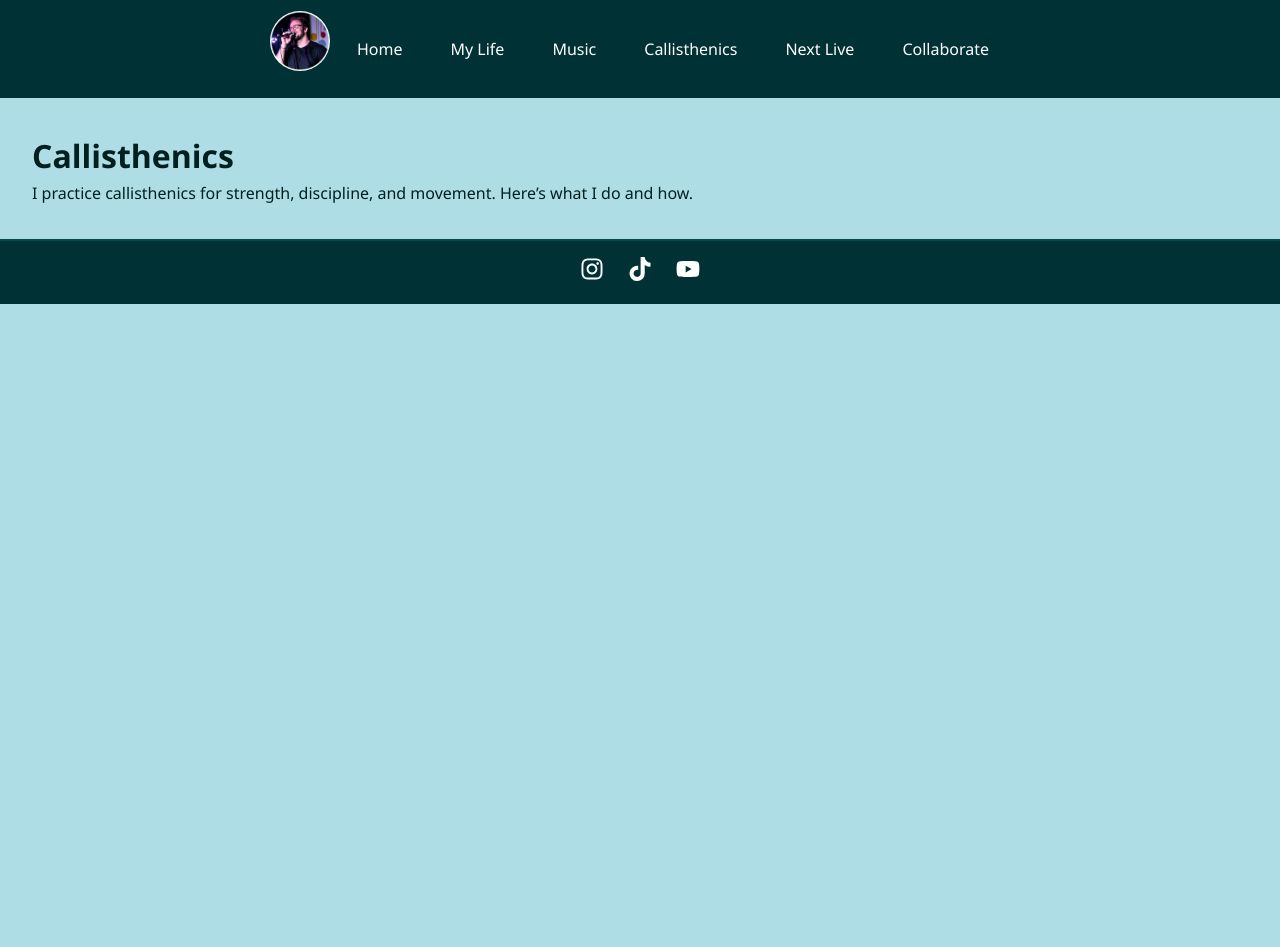
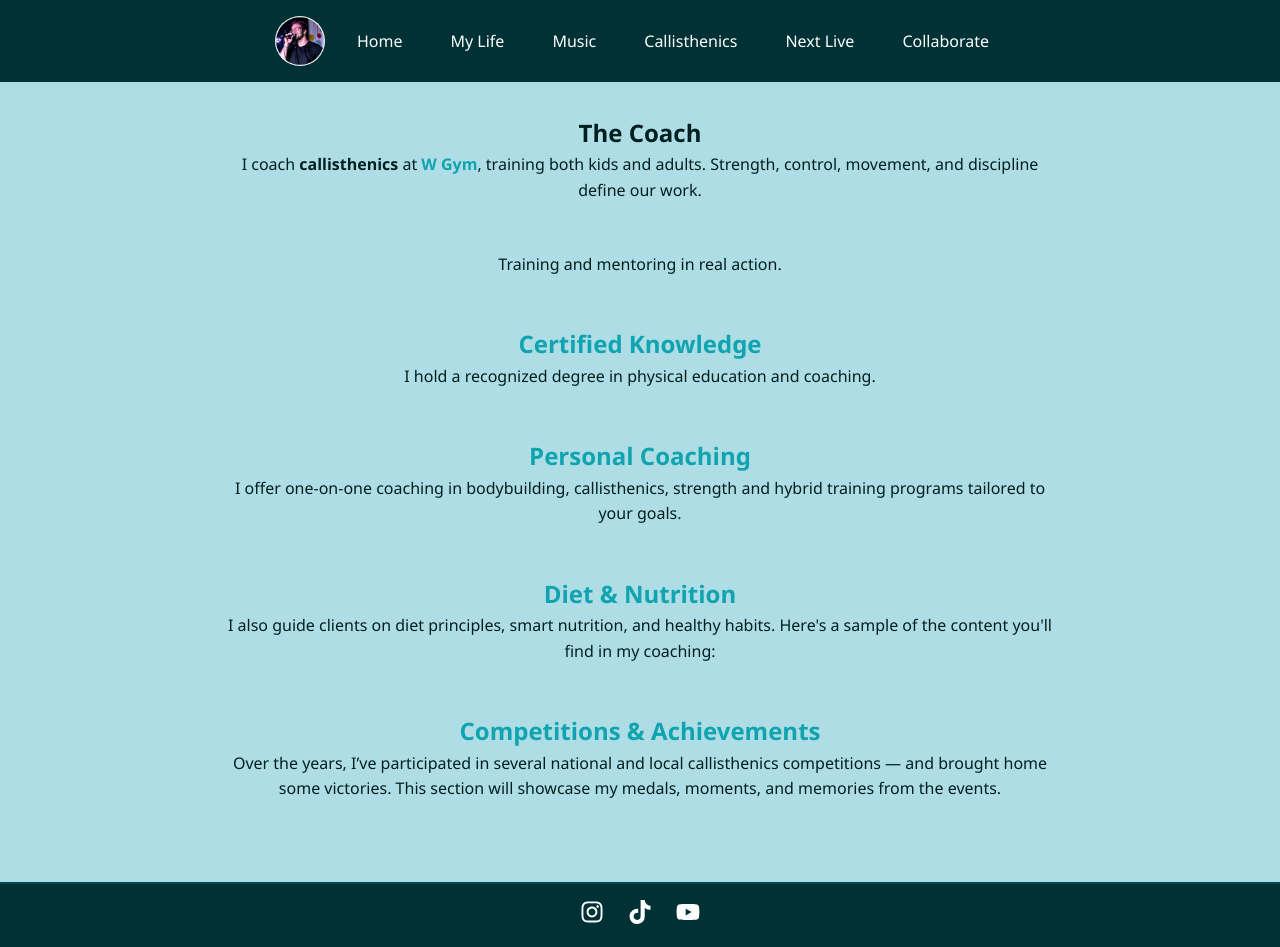
Before and after one commit to AngelosKl/GiannisDreams, a React (Vite) app: page /callisthenics in a window 1280 px wide. Before the commit the page ends 800 px from the top, so only its background shows below. Built offline with nearby package versions, Linux system fonts and the light colour scheme.

Commit message:
added info and some functionality

```diff
--- a/src/components/Navbar.jsx
+++ b/src/components/Navbar.jsx
@@ -1,22 +1,28 @@
 import { useNavigate } from 'react-router-dom'
+import { useState } from 'react';
 import myPhoto from '../assets/00.PNG';
 
 function Navbar() {
-    const navigate = useNavigate()
+    const navigate = useNavigate();
+    const [isLightboxOpen, setIsLightboxOpen] = useState(false);
+
+    const openLightbox = () => setIsLightboxOpen(true);
+    const closeLightbox = () => setIsLightboxOpen(false);
 
     return (
-        <nav style={{ display: 'flex', gap: '1rem', padding: '1rem' }}>
+        <>
+            <nav style={{ display: 'flex', gap: '1rem', padding: '1rem', alignItems: 'center', backgroundColor: 'var(--color-deep)' }}>
                 <img
                     src={myPhoto}
                     alt="Me"
+                    onClick={openLightbox}
                     style={{
                         width: '50px',
                         height: '50px',
                         objectFit: 'cover',
                         objectPosition: 'center',
                         borderRadius: '50%',
-                    marginBottom: '1rem',
-                    transform: 'scale(1.2)' // zooms in ~10%, about 0.5cm visually
+                        cursor: 'pointer'
                     }}
                 />
                 <button onClick={() => navigate('/')}>Home</button>
@@ -26,7 +32,40 @@ function Navbar() {
                 <button onClick={() => navigate('/nextlive')}>Next Live</button>
                 <button onClick={() => navigate('/collaborate')}>Collaborate</button>
             </nav>
-    )
+
+            {isLightboxOpen && (
+                <div
+                    onClick={closeLightbox}
+                    style={{
+                        position: 'fixed',
+                        top: 0,
+                        left: 0,
+                        width: '100vw',
+                        height: '100vh',
+                        backgroundColor: 'rgba(0, 0, 0, 0.6)',
+                        display: 'flex',
+                        justifyContent: 'center',
+                        alignItems: 'center',
+                        zIndex: 1000,
+                        cursor: 'pointer'
+                    }}
+                >
+                    <img
+                        src={myPhoto}
+                        alt="Zoomed"
+                        onClick={(e) => e.stopPropagation()}
+                        style={{
+                            maxWidth: '90vw',
+                            maxHeight: '90vh',
+                            borderRadius: '12px',
+                            boxShadow: '0 8px 24px rgba(0,0,0,0.3)',
+                            cursor: 'default'
+                        }}
+                    />
+                </div>
+            )}
+        </>
+    );
 }
 
-export default Navbar
+export default Navbar;
--- a/src/index.css
+++ b/src/index.css
@@ -128,3 +128,43 @@ a {
 a:visited {
   color: inherit;
 }
+
+.callisthenics-container {
+  padding: 2rem;
+  max-width: 900px;
+  margin: 0 auto;
+  font-family: 'Segoe UI', sans-serif;
+}
+
+.callisthenics-container section {
+  margin-bottom: 3rem;
+  text-align: center;
+}
+
+.callisthenics-container img {
+  width: 100%;
+  max-width: 300px;
+  border-radius: 12px;
+  margin-top: 1rem;
+}
+
+.callisthenics-container a {
+  color: #0FA4AF;
+  text-decoration: none;
+  font-weight: bold;
+}
+
+.callisthenics-container a:hover {
+  text-decoration: underline;
+}
+
+.callisthenics-container section {
+  margin-bottom: 3rem;
+  text-align: center;
+}
+
+.callisthenics-container h2 {
+  margin-top: 2rem;
+  font-size: 1.5rem;
+  color: #0FA4AF;
+}
--- a/src/pages/Callisthenics.jsx
+++ b/src/pages/Callisthenics.jsx
@@ -1,10 +1,51 @@
+// import myPhoto from '../assets/100.PNG';
+// import nutritionImg from '../assets/nutrition.png';
+// import trophiesImg from '../assets/competitions.png'; // optional
+
 function Callisthenics() {
     return (
-        <div style={{ padding: '2rem' }}>
-            <h1>Callisthenics</h1>
-            <p>I practice callisthenics for strength, discipline, and movement. Here’s what I do and how.</p>
+        <div className="callisthenics-container">
+            <section className="intro">
+                <h1>The Coach</h1>
+                <p>
+                    I coach <strong>callisthenics</strong> at <a href="https://wathensgym.gr" target="_blank" rel="noopener noreferrer">W Gym</a>,
+                    training both kids and adults. Strength, control, movement, and discipline define our work.
+                </p>
+            </section>
+
+            <section className="coach-image">
+                {/* <img src={myPhoto} alt="Coach" /> */}
+                <p>Training and mentoring in real action.</p>
+            </section>
+
+            <section className="degree">
+                <h2>Certified Knowledge</h2>
+                {/* <img src="../assets/degree.png" alt="Degree" /> */}
+                <p>I hold a recognized degree in physical education and coaching.</p>
+            </section>
+
+            <section className="personal-coaching">
+                <h2>Personal Coaching</h2>
+                <p>I offer one-on-one coaching in bodybuilding, callisthenics, strength and hybrid training programs tailored to your goals.</p>
+                {/* <img src="../assets/coaching.png" alt="Personal Coaching Session" /> */}
+            </section>
+
+            <section className="nutrition">
+                <h2>Diet & Nutrition</h2>
+                <p>I also guide clients on diet principles, smart nutrition, and healthy habits. Here's a sample of the content you'll find in my coaching:</p>
+                {/* <img src={nutritionImg} alt="Nutrition Guidance" /> */}
+            </section>
+
+            <section className="competitions">
+                <h2>Competitions & Achievements</h2>
+                <p>
+                    Over the years, I’ve participated in several national and local callisthenics competitions — and brought home some victories.
+                    This section will showcase my medals, moments, and memories from the events.
+                </p>
+                {/* <img src={trophiesImg} alt="Competition Wins" /> */}
+            </section>
         </div>
-    )
+    );
 }
 
-export default Callisthenics
+export default Callisthenics;
--- a/src/pages/Home.jsx
+++ b/src/pages/Home.jsx
@@ -1,7 +1,8 @@
-
+import homePhoto from '../assets/1000.PNG';
 function Home() {
     return (
         <div style={{ textAlign: 'center', padding: '2rem' }}>
+            <img src={homePhoto} alt="homePhoto" style={{ transform: 'scale(0.85)' }} />
             <h1>Welcome to My World</h1>
             <p>Explore my life, passions, and connect with me!</p>
         </div>
```
Also changed, not shown: src/assets/100.PNG (added), 1 other file (tests, documents, lock files or other folders). Lines whose indentation alone changed are shown as unchanged.
